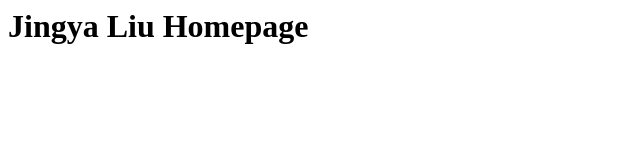
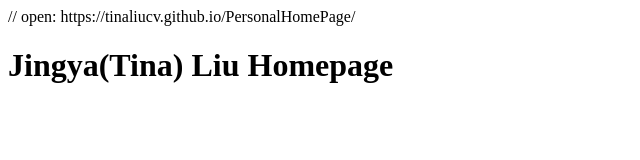
Before and after one commit to JingyaLiu/PersonalHomePage, a plain HTML site: page index.html in a window 1280 px wide. Shown: the whole page, without its empty margins (0-640 px from the left). Drawn offline with Linux system fonts and the light colour scheme.

Commit message:
Update index.html

```diff
--- a/index.html
+++ b/index.html
@@ -1 +1,2 @@
-<h1> Jingya Liu Homepage</h1>
+// open: https://tinaliucv.github.io/PersonalHomePage/
+<h1> Jingya(Tina) Liu Homepage</h1>
```
